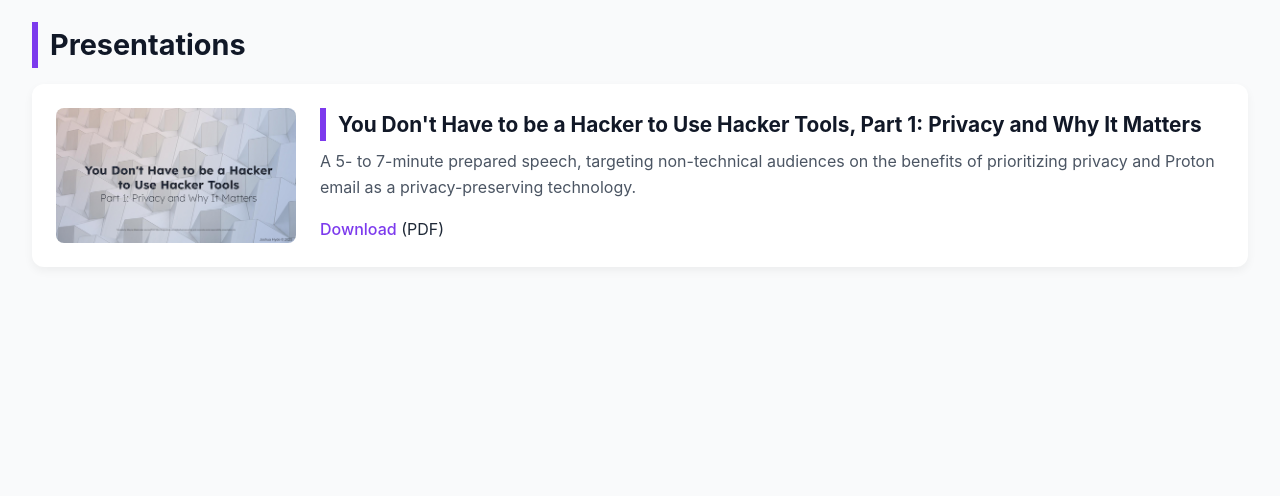
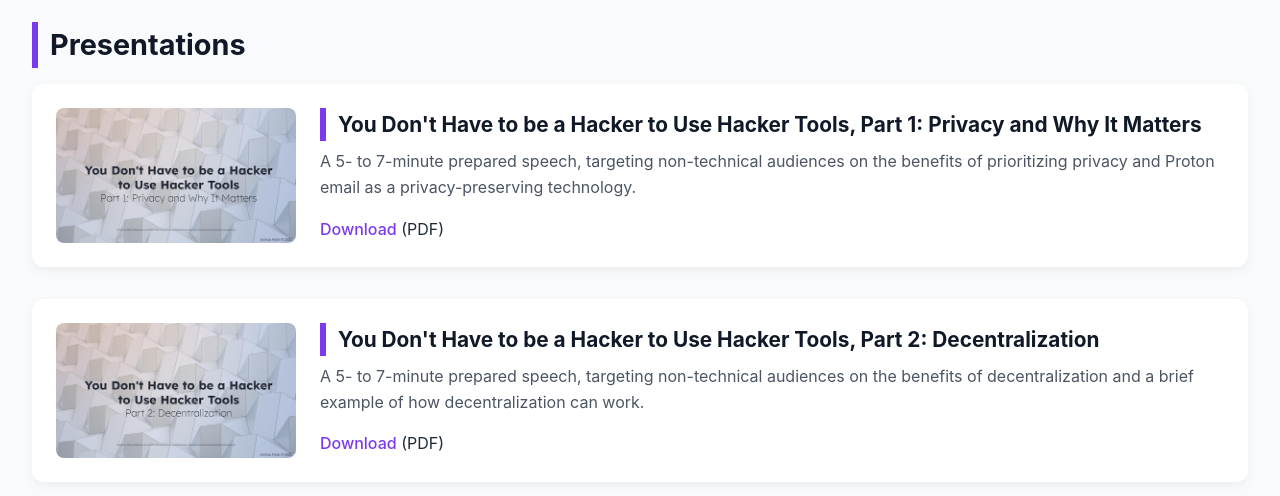
Before and after one commit to jrh3k5/personal-page, a plain HTML site: page index.html in a window 1280 px wide. Shown: the part 148-644 px from the top of the page. Drawn offline with Linux system fonts and the light colour scheme.

Commit message:
Add Part 2 slides

```diff
--- a/index.html
+++ b/index.html
@@ -32,7 +32,20 @@
           </div>
         </div>
       </div>
-
+      <div class="presentation">
+        <div class="thumbnail">
+          <img src="hacker_tools_p2_202500901075000_thumb_500x281.png" />
+        </div>
+        <div class="description">
+          <h1>You Don't Have to be a Hacker to Use Hacker Tools, Part 2: Decentralization</h1>
+          <div class="summary">
+            A 5- to 7-minute prepared speech, targeting non-technical audiences on the benefits of decentralization and a brief example of how decentralization can work.
+          </div>
+          <div class="download-link">
+            <a href="https://harlequin-legal-turkey-651.mypinata.cloud/ipfs/bafybeidqzrpsg6c7hwmp6lyhjmmkt2f5mdo2ognzjfcznpt7suvv6szzwq">Download</a> (PDF)
+          </div>
+        </div>
+      </div>
     </div>
   </body>
 </html>
```
Also changed, not shown: hacker_tools_p2_202500901075000_thumb_500x281.png (added).
